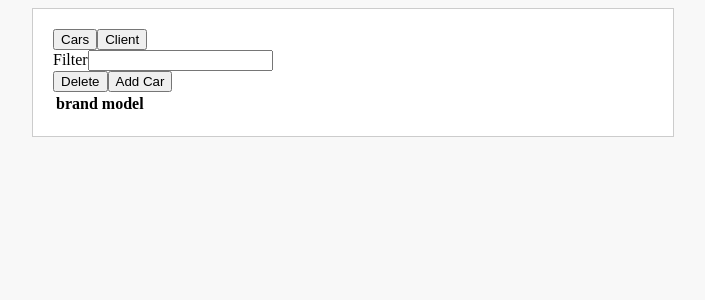
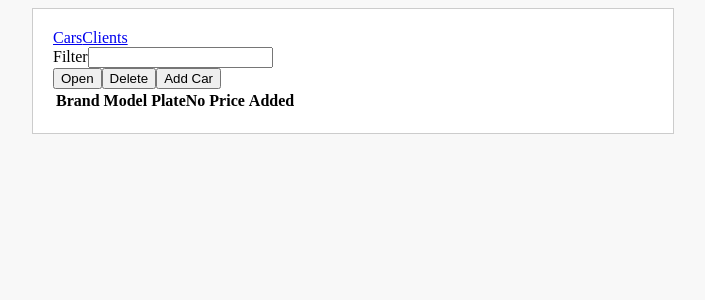
Before and after one commit to luksaw89/vue-car-rental, a Vue app: page /#/cars in a window 1280 px wide. Shown: the top 300 px of the page, without its empty margins (287-992 px from the left). Built offline with nearby package versions, Linux system fonts and the light colour scheme.

Commit message:
vue-router and car details page

```diff
--- a/package.json
+++ b/package.json
@@ -9,7 +9,8 @@
   },
   "dependencies": {
     "core-js": "^3.8.3",
-    "vue": "^2.6.14"
+    "vue": "^2.6.14",
+    "vue-router": "^3.5.3"
   },
   "devDependencies": {
     "@babel/core": "^7.12.16",
--- a/src/App.vue
+++ b/src/App.vue
@@ -1,35 +1,15 @@
 <template>
   <div class="main">
-    <button @click="goToCarPage">Cars</button>
-    <button @click="goToClientPage">Client</button>
-    <car-page v-if="page=='cars'"/>
-    <client-page v-if="page=='clients'"/>
+    <router-link to="/">Cars</router-link>
+    <router-link to="/clients">Clients</router-link>
+    <router-view></router-view>
   </div>
 </template>
 
 <script>
-import CarPage from './components/CarPage';
-import ClientPage from './components/ClientPage';
 
 export default {
   name: 'App',
-  components: {
-    CarPage,
-    ClientPage,
-  },
-  data() {
-    return {
-      page: 'cars',
-    };
-  },
-  methods: {
-    goToCarPage() {
-      this.page='cars';
-    },
-    goToClientPage() {
-      this.page='clients';
-    }
-  }
 }
 </script>
 
--- a/src/components/AddCar.vue
+++ b/src/components/AddCar.vue
@@ -12,6 +12,14 @@
       <div class="field">
         <label>Model</label>
         <input type="text" v-model="model"/>
+      </div>
+      <div class="field">
+        <label>Plate number</label>
+        <input type="text" v-model="plateNo"/>
+      </div>
+      <div class="field">
+        <label>Price</label>
+        <input type="number" v-model="price"/>
       </div>
       <div class="buttons">
         <button @click="addCar">Save</button>
@@ -29,6 +37,8 @@
       return {
         brand: '',
         model: '',
+        plateNo: '',
+        price: '',
       }
     },
     methods: {
@@ -36,14 +46,24 @@
         const newCar = {
           id: Date.now(),
           brand: this.brand,
-          model: this.model
+          model: this.model,
+          plateNo: this.plateNo,
+          price: this.price,
         };
         if (this.brand=="") {
-          alert("Marka nie moze byc pusta");
+          alert("Brand cannot be empty");
           return;
         }
         if (this.model=="") {
-          alert("Model nie moze byc pusty");
+          alert("Model cannot be empty");
+          return;
+        }
+        if (this.plateNo=="") {
+          alert("Plate number cannot be empty");
+          return;
+        }
+        if (this.price=="") {
+          alert("Price cannot be empty");
           return;
         }
         this.clear();
@@ -57,6 +77,8 @@
       clear() {
         this.brand='';
         this.model='';
+        this.plateNo='';
+        this.price='';
       }
     }
   }
--- a/src/components/CarPage.vue
+++ b/src/components/CarPage.vue
@@ -1,77 +1,23 @@
 <template>
   <div>
-    <add-car
-      v-model="isOpen"
-      @submit="addCar"
-    />
-    <div>
-      <label>Filter</label>
-      <input type="text" v-model="filter"/>
-    </div>
-    <div>
-      <button @click="removeCar">Delete</button>
-      <button @click="showModal">Add Car</button>
-    </div>
-    <cars-table
-      :cars="filteredCars"
-      :selected-car-id="selectedCarId"
-      @select="selectCar"
-    />
+    <div>{{ car.brand }}</div>
+    <div>{{ car.model }}</div>
+    <div>{{ car.plateNo }}</div>
+    <div>{{ car.price }}</div>
   </div>
 </template>
 
 <script>
-import AddCar from './AddCar';
-import CarsTable from './CarsTable';
-
 export default {
   name: 'CarPage',
-  components: {
-    AddCar,
-    CarsTable,
-  },
   data() {
     return {
-      filter: '',
-      cars: [],
-      selectedCarId: null,
-      isOpen: false,
+      car: null,
     }
   },
-  mounted() {
-    this.cars = JSON.parse(localStorage.getItem('cars')) || [];
-  },
-  computed: {
-    filteredCars() {
-      if (this.filter=='') {
-       return [...this.cars];
-      }
-      return this.cars.filter((item)=>item.brand.includes(this.filter) || item.model.includes(this.filter));
-    }
-  },
-  methods: {
-    addCar(car) {
-      this.cars.push(car);
-      localStorage.setItem('cars', JSON.stringify(this.cars));
-    },
-    selectCar(carId) {
-      this.selectedCarId = carId;
-    },
-    removeCar() {
-      this.cars = this.cars.filter((car) => {
-        return car.id != this.selectedCarId;
-      });
-      localStorage.setItem('cars', JSON.stringify(this.cars));
-    },
-    showModal() {
-      this.isOpen=true;
-    },
+  created() {
+    const cars = JSON.parse(localStorage.getItem('cars')) || [];
+    this.car = cars.find((item) => item.id == this.$route.params.id);
   }
-}
+};
 </script>
-
-<style>
-  .selected {
-    background-color:blue;
-  }
-</style>
--- /dev/null
+++ b/src/components/CarsPage.vue
@@ -0,0 +1,81 @@
+<template>
+  <div>
+    <add-car
+      v-model="isOpen"
+      @submit="addCar"
+    />
+    <div>
+      <label>Filter</label>
+      <input type="text" v-model="filter"/>
+    </div>
+    <div>
+      <button @click="openCarDetails">Open</button>
+      <button @click="removeCar">Delete</button>
+      <button @click="showModal">Add Car</button>
+    </div>
+    <cars-table
+      :cars="filteredCars"
+      :selected-car-id="selectedCarId"
+      @select="selectCar"
+    />
+  </div>
+</template>
+
+<script>
+import AddCar from './AddCar';
+import CarsTable from './CarsTable';
+
+export default {
+  name: 'CarsPage',
+  components: {
+    AddCar,
+    CarsTable,
+  },
+  data() {
+    return {
+      filter: '',
+      cars: [],
+      selectedCarId: null,
+      isOpen: false,
+    }
+  },
+  mounted() {
+    this.cars = JSON.parse(localStorage.getItem('cars')) || [];
+  },
+  computed: {
+    filteredCars() {
+      if (this.filter=='') {
+       return [...this.cars];
+      }
+      return this.cars.filter((item)=>item.brand.includes(this.filter) || item.model.includes(this.filter));
+    }
+  },
+  methods: {
+    addCar(car) {
+      this.cars.push(car);
+      localStorage.setItem('cars', JSON.stringify(this.cars));
+    },
+    selectCar(carId) {
+      this.selectedCarId = carId;
+    },
+    removeCar() {
+      this.cars = this.cars.filter((car) => {
+        return car.id != this.selectedCarId;
+      });
+      localStorage.setItem('cars', JSON.stringify(this.cars));
+    },
+    showModal() {
+      this.isOpen=true;
+    },
+    openCarDetails() {
+      this.$router.push({path: '/cars/' + this.selectedCarId});
+    }
+  }
+}
+</script>
+
+<style>
+  .selected {
+    background-color:blue;
+  }
+</style>
--- a/src/components/CarsTable.vue
+++ b/src/components/CarsTable.vue
@@ -1,8 +1,11 @@
 <template>
   <table>
     <tr>
-      <th>brand</th>
-      <th>model</th>
+      <th>Brand</th>
+      <th>Model</th>
+      <th>PlateNo</th>
+      <th>Price</th>
+      <th>Added</th>
     </tr>
     <tbody>
       <tr
@@ -13,6 +16,8 @@
       >
         <td>{{ car.brand }}</td>
         <td>{{ car.model }}</td>
+        <td>{{ car.plateNo }}</td>
+        <td>{{ car.price }}</td>
         <td>{{ (new Date(car.id)).toLocaleString() }}</td>
       </tr>
     </tbody>
--- a/src/components/ClientPage.vue
+++ b/src/components/ClientsPage.vue
@@ -6,6 +6,6 @@
 
 <script>
 export default {
-  name: 'ClientPage',
+  name: 'ClientsPage',
 }
 </script>
--- a/src/main.js
+++ b/src/main.js
@@ -1,8 +1,26 @@
-import Vue from 'vue'
-import App from './App.vue'
+import Vue from 'vue';
+import App from './App.vue';
+import VueRouter from 'vue-router';
+import CarsPage from './components/CarsPage';
+import ClientsPage from './components/ClientsPage';
+import CarPage from './components/CarPage';
 
-Vue.config.productionTip = false
+Vue.use(VueRouter);
+
+const routes = [
+  { path: '/', redirect: '/cars' },
+  { path: '/cars', component: CarsPage },
+  { path: '/cars/:id', component: CarPage },
+  { path: '/clients', component: ClientsPage },
+];
+
+Vue.config.productionTip = false;
+
+const router = new VueRouter({
+  routes,
+});
 
 new Vue({
   render: h => h(App),
-}).$mount('#app')
+  router,
+}).$mount('#app');
```
Also changed, not shown: 1 other file (tests, documents, lock files or other folders).
